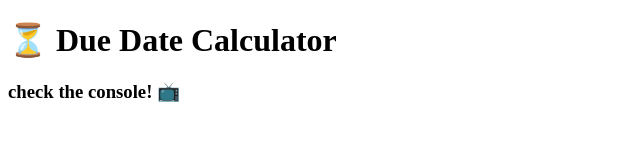
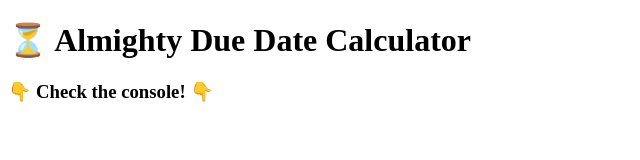
Before and after one commit to nygdjs/duedate-calculator, a website with bundled scripts: page index.html in a window 1280 px wide. Shown: the whole page, without its empty margins (0-640 px from the left). Built offline with nearby package versions, Linux system fonts and the light colour scheme.

Commit message:
Refinements in "UI"

```diff
--- a/index.html
+++ b/index.html
@@ -17,8 +17,8 @@
 </head>
 
 <body>
-    <h1>⏳ Due Date Calculator</h1>
-    <h3>check the console! 📺</h3>
+    <h1>⏳ Almighty Due Date Calculator</h1>
+    <h3>👇 Check the console! 👇 </h3>
 </body>
 
 </html>
```
